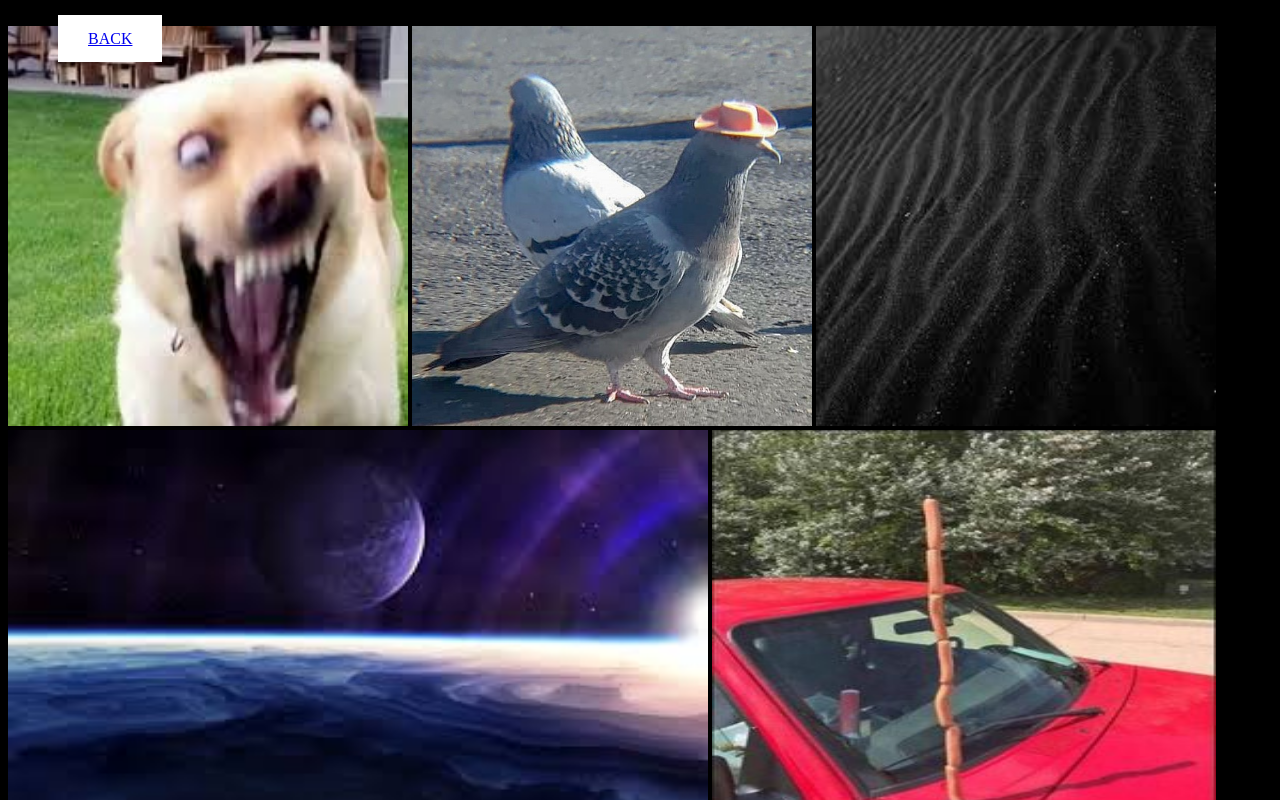
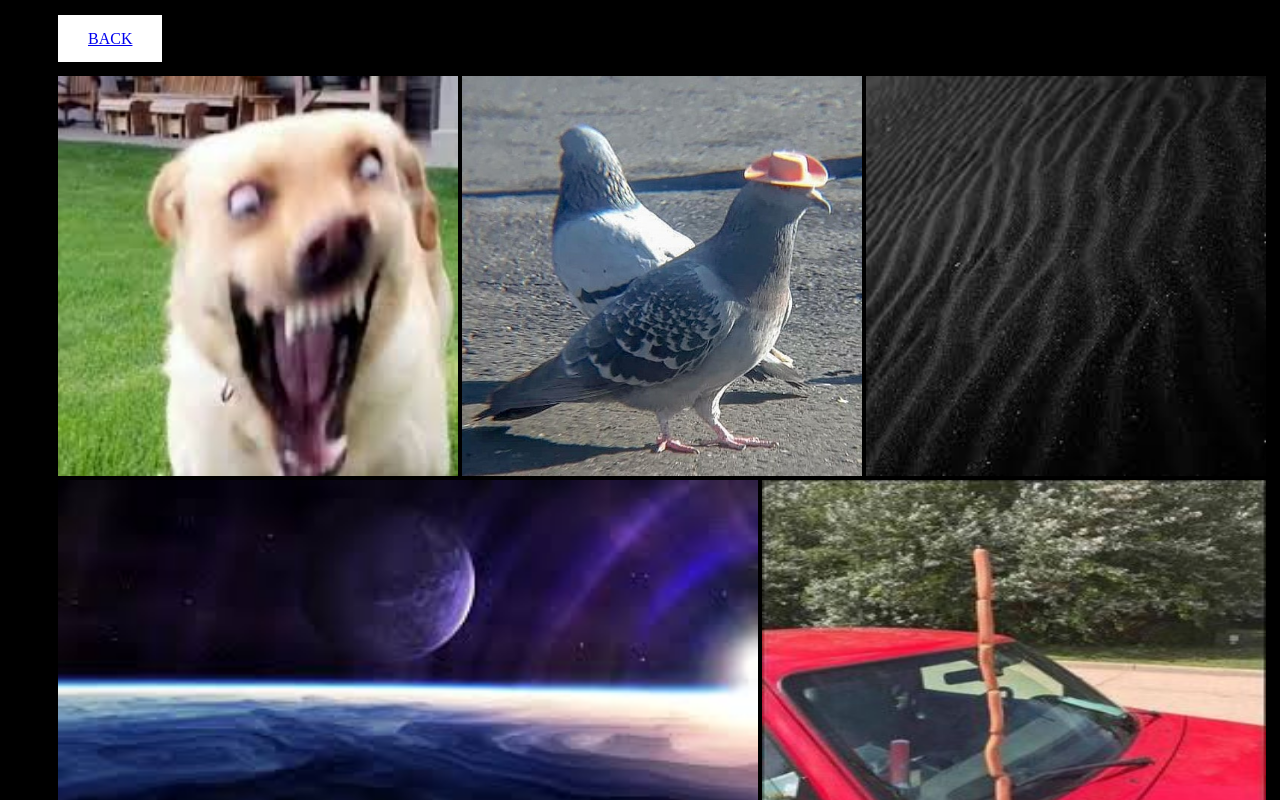
Before and after one commit to random-images/randomimages, a plain HTML site: page images.htm in a window 1280 px wide. Shown: the top 800 px of the page. Drawn offline with Linux system fonts and the light colour scheme.

Commit message:
Update images.htm

```diff
--- a/images.htm
+++ b/images.htm
@@ -1,6 +1,13 @@
 <!DOCTYPE html>
 <html>
 <style>
+
+.img {
+  position: relative;
+  top: 50px;
+  left: 50px;
+}
+
 
 .Button {
   background-color: White;
```
